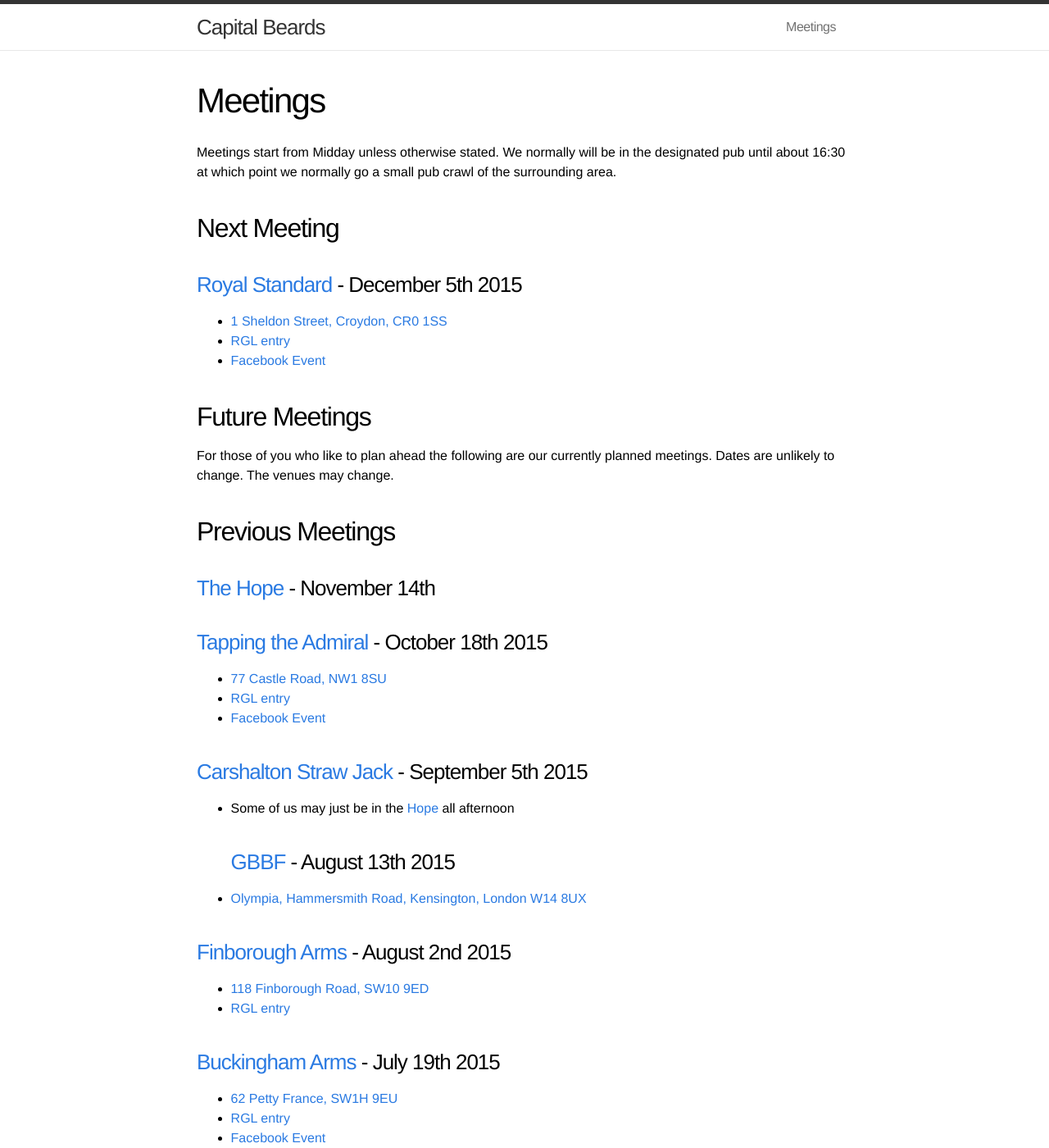
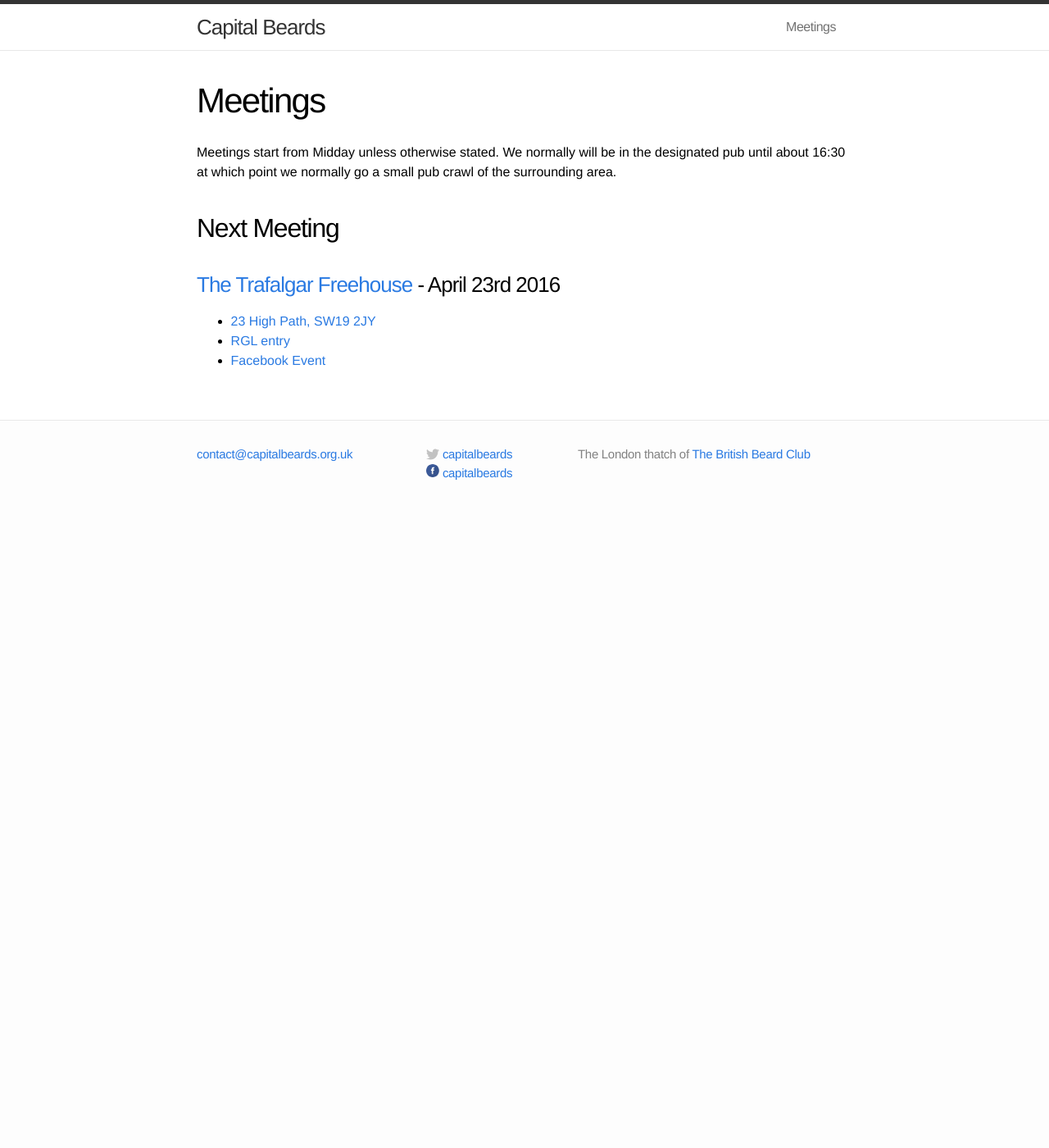
Before and after one commit to rjw1/capitalbeards.org.uk, a Jekyll site: the page built from meetings/index.md, in a window 1280 px wide and 1400 px high. Shown: the whole window at 82% size. Built offline with Jekyll 4.4.1, drawn with Linux system fonts in a browser that asks for light colours; Markdown is read by kramdown in place of the engine named in the settings; some of the changed text lies outside the part shown.

Commit message:
Update to only include next meeting

```diff
--- a/meetings/index.md
+++ b/meetings/index.md
@@ -8,60 +8,8 @@ Meetings start from Midday unless otherwise stated. We normally will be in the d
 
 ## Next Meeting ##
 
-### [Royal Standard](http://www.royalstandard-croydon.co.uk/) - December 5th 2015 ###
+### [The Trafalgar Freehouse](http://www.trafalgarfreehouse.co.uk/) - April 23rd 2016 ###
 
-- [1 Sheldon Street, Croydon, CR0 1SS](http://osm.org/go/euuo92xaB-)
-- [RGL entry](http://london.randomness.org.uk/wiki.cgi?Royal_Standard%2C_CR0_1SS)
-- [Facebook Event](https://www.facebook.com/events/706271739508445/)
-
-## Future Meetings ##
-
-For those of you who like to plan ahead the following are our currently planned meetings. Dates are unlikely to change. The venues may change.
-
-
-
-
-
-## Previous Meetings ##
-
-### [The Hope](http://hopecarshalton.co.uk) - November 14th ###
-
-### [Tapping the Admiral](http://www.tappingtheadmiral.co.uk/) - October 18th 2015 ###
-
-- [77 Castle Road, NW1 8SU](http://www.openstreetmap.org/?mlat=51.5453144583372&mlon=-0.146171965369918&zoom=15)
-- [RGL entry](http://london.randomness.org.uk/wiki.cgi?Tapping_The_Admiral,_NW1_8SU)
-- [Facebook Event](https://www.facebook.com/events/1636101266640114/)
-
-
-### [Carshalton Straw Jack](http://www.strawjack.co.uk/) - September 5th 2015 ###
-
-- Some of us may just be in the [Hope](http://hopecarshalton.co.uk/) all afternoon
-### [GBBF](http://gbbf.org.uk/) - August 13th 2015 ###
-
-- [Olympia, Hammersmith Road, Kensington, London W14 8UX](http://osm.org/go/euun04xv?m=&way=27789986)
-
-### [Finborough Arms](http://www.finborougharms.co.uk) - August 2nd 2015 ###
-
-- [118 Finborough Road, SW10 9ED](http://www.openstreetmap.org/?mlat=51.4865965486257&mlon=-0.190108559501582&zoom=15)
-- [RGL entry](http://london.randomness.org.uk/wiki.cgi?Finborough_Arms,_SW10_9ED)
-
-
-
-### [Buckingham Arms](http://www.youngs.co.uk/pubs/buckingham-arms) - July 19th 2015 ###
-
-- [62 Petty France, SW1H 9EU](http://www.openstreetmap.org/?mlat=51.499115950148&mlon=-0.136823134881766&zoom=15)
-- [RGL entry](http://london.randomness.org.uk/wiki.cgi?Buckingham_Arms,_SW1H_9EU)
-- [Facebook Event](https://www.facebook.com/events/1000973313276461/)
-
-### [The George](http://www.george-southwark.co.uk/) - June 21st 2015 ###
-
-- [77 Borough High Street, SE1 1NH](http://www.openstreetmap.org/?mlat=51.504183110177&mlon=-0.0901616522391727&zoom=15#map=15/51.5042/-0.0902)
-- [RGL entry](http://london.randomness.org.uk/wiki.cgi?George,_SE1_1NH)
-- [Facebook Event](https://www.facebook.com/events/876596112401261/)
-- [Blog post](http://capitalbeards.org.uk/2015/06/05/Midsummer-Beardness-June-2015/)
-
-### [Royal Standard](http://www.royalstandard-croydon.co.uk/) - April 26th 2015
-
-- [1 Sheldon Street, Croydon, CR0 1SS](http://osm.org/go/euuo92xaB-)
-- [RGL entry](http://london.randomness.org.uk/wiki.cgi?Royal_Standard%2C_CR0_1SS)
-- [Facebook Event](https://www.facebook.com/events/1622758831291753/)
+- [23 High Path, SW19 2JY](http://www.openstreetmap.org/?mlat=51.4136649996353&mlon=-0.18883473403424&zoom=15)
+- [RGL entry](http://london.randomness.org.uk/wiki.cgi?Trafalgar,_SW19_2JY)
+- [Facebook Event](https://www.facebook.com/events/103239713410800/)
```
